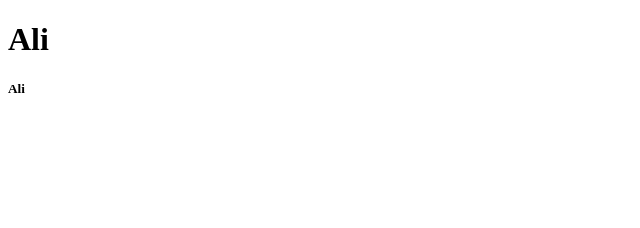
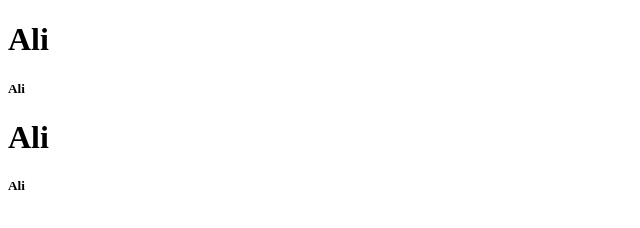
Before and after one commit to owais1000/porfolio, a plain HTML site: page index.html in a window 1280 px wide. Shown: the full height of the page, 0-640 px from the left. Drawn offline with Linux system fonts and the light colour scheme.

Commit message:
Update index.html

```diff
--- a/index.html
+++ b/index.html
@@ -8,5 +8,7 @@
 <body>
     <h1>Ali</h1>
      <h5>Ali</h5>
+     <h1>Ali</h1>
+     <h5>Ali</h5>
 </body>
 </html>
```
